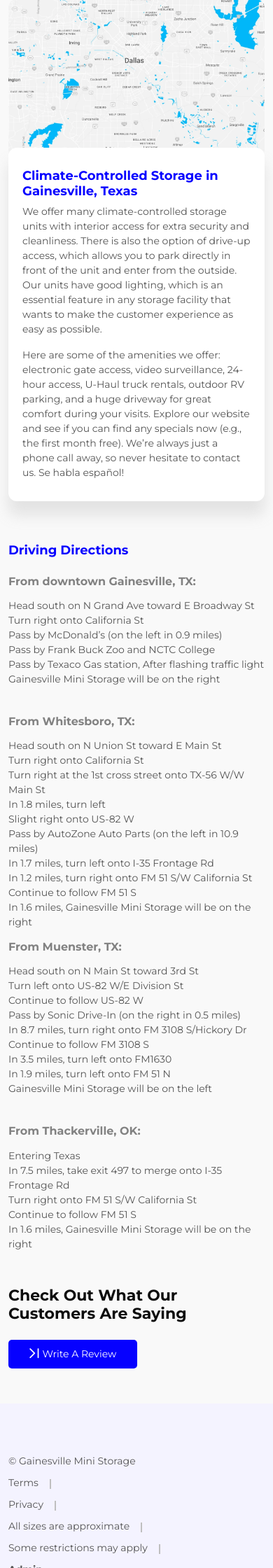
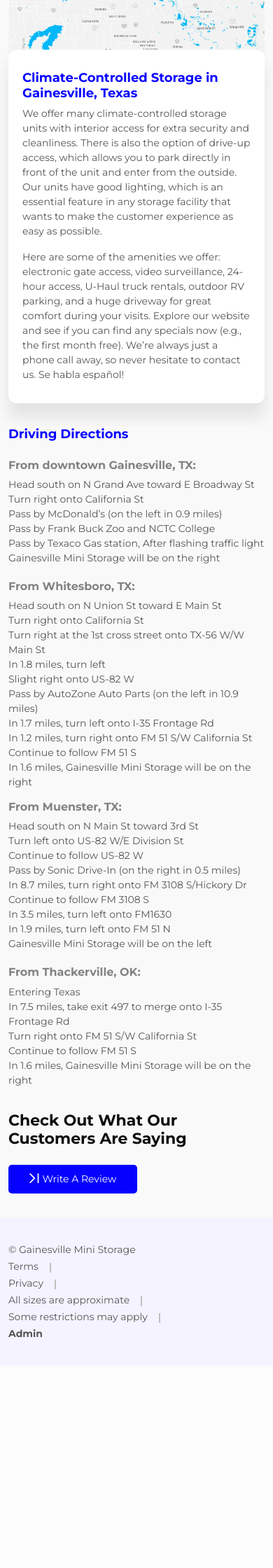
Before and after one commit to obaedulislam/gainesville-mini-storage, a PHP site: page /unit-prices.php in a window 390 px wide. Shown: the part 2600-4840 px from the top of the page at 70% size. After the commit the page ends 4511 px from the top, so only its background shows below. Run offline with PHP 8.4, Linux system fonts and the light colour scheme; some libraries are stand-ins or nearby versions.

Commit message:
Done All tunning

```diff
--- a/css/scss/common/_common.scss
+++ b/css/scss/common/_common.scss
@@ -245,8 +245,14 @@ main {
 
   /*Padding CSS*/
   .first-padding {
-    padding-top: 40px;
-    padding-bottom: 40px;
+    padding-top: 34px;
+    padding-bottom: 34px;
+    &.top-no-padding {
+      padding-top: 0;
+    }
+    &.bottom-no-padding {
+      padding-bottom: 0 !important;
+    }
   }
 
   //Common Margin
--- a/css/scss/components/_faqs.scss
+++ b/css/scss/components/_faqs.scss
@@ -101,7 +101,7 @@ FAQs Page CSS End
 
   .faqs-section {
     .accordion-button {
-      font-size: 18px;
+      font-size: 16px;
     }
     .accordion-body {
       p {
@@ -126,12 +126,6 @@ FAQs Page CSS End
 
 //Small Device CSS start
 @media (min-width: 0px) and (max-width: 576px) {
-  .faqs-section {
-    .accordion-button {
-      font-size: 16px;
-    }
-  }
-  //Faqs Content Section CSS End
 }
 
 /** ============================ Responsive CSS End ============================ **/
--- a/css/scss/components/_footer.scss
+++ b/css/scss/components/_footer.scss
@@ -100,6 +100,7 @@
 // Small Device CSS start
 @media (min-width: 0px) and (max-width: 768px) {
   .footer-section {
+    padding: 34px 0;
     p {
       font-size: 16px;
       &.copyright-text {
@@ -107,12 +108,12 @@
       }
     }
     .footer-menu {
-      margin-top: 20px;
+      margin-top: 0;
       ul {
         li {
           display: block;
           text-align: left;
-          margin: 7px 0;
+          margin: 0 0;
           &::after {
             display: none;
           }
--- a/css/scss/components/_home.scss
+++ b/css/scss/components/_home.scss
@@ -219,6 +219,17 @@ Home Page CSS End
     }
   }
   //Banner Section CSS End
+
+  .location-section {
+    .storage-unit {
+      .map-wrapper {
+        .map-content {
+          padding: 30px 20px;
+        }
+      }
+    }
+  }
+  //Location Section CSS End
 }
 
 //Extra Small or Mobile Device CSS start
@@ -252,7 +263,6 @@ Home Page CSS End
           }
         }
         .map-content {
-          padding: 30px 20px;
           margin-top: -15px;
         }
       }
--- a/css/scss/components/_unit-prices.scss
+++ b/css/scss/components/_unit-prices.scss
@@ -710,13 +710,28 @@ Unit Prices Page CSS End
   //Call Modal End
 
   .checkout-cta-section {
-    padding: 50px 0;
+    padding: 34px 0;
   }
   // CTA CSS End
 
   .call-modal .modal-dialog .modal-content .modal-body p {
     font-size: 16px;
   }
+
+  /** == Driving Direction CSS Start == **/
+  .driving-directions-section {
+    .driving-direction-content {
+      &.top-margin {
+        margin-top: 20px;
+      }
+      p {
+        &.common-margin {
+          margin-top: 7px;
+        }
+      }
+    }
+  }
+  /** == Driving Direction CSS End == **/
 }
 
 //Extra Small Device CSS start
--- a/css/style.css
+++ b/css/style.css
@@ -333,8 +333,12 @@ main {
 
   /*Padding CSS*/
   .first-padding {
-    padding-top: 40px;
-    padding-bottom: 40px; }
+    padding-top: 34px;
+    padding-bottom: 34px; }
+    .first-padding.top-no-padding {
+      padding-top: 0; }
+    .first-padding.bottom-no-padding {
+      padding-bottom: 0 !important; }
 
   .common-margin {
     margin-top: 15px; }
@@ -695,16 +699,18 @@ header {
     .footer-section .footer-menu ul li {
       margin: 7px 10px; } }
 @media (min-width: 0px) and (max-width: 768px) {
+  .footer-section {
+    padding: 34px 0; }
     .footer-section p {
       font-size: 16px; }
       .footer-section p.copyright-text {
         text-align: left; }
     .footer-section .footer-menu {
-    margin-top: 20px; }
+      margin-top: 0; }
       .footer-section .footer-menu ul li {
         display: block;
         text-align: left;
-      margin: 7px 0; }
+        margin: 0 0; }
         .footer-section .footer-menu ul li::after {
           display: none; }
         .footer-section .footer-menu ul li a {
@@ -852,7 +858,10 @@ Home Page CSS End
       margin-top: 5px;
       font-size: 20px; }
     .banner-section .container .affiliate {
-      display: none; } }
+      display: none; }
+
+  .location-section .storage-unit .map-wrapper .map-content {
+    padding: 30px 20px; } }
 @media (min-width: 0px) and (max-width: 576px) {
   .banner-section .container {
     min-height: unset; }
@@ -868,7 +877,6 @@ Home Page CSS End
     .location-section .storage-unit .map-wrapper .two i.icon-two {
       font-size: 60px; }
   .location-section .storage-unit .map-wrapper .map-content {
-    padding: 30px 20px;
     margin-top: -15px; }
   .location-section .first-padding {
     padding: 20px 0; } }
@@ -1327,10 +1335,18 @@ Unit Prices Page CSS End
           margin-top: 20px; }
 
   .checkout-cta-section {
-    padding: 50px 0; }
+    padding: 34px 0; }
 
   .call-modal .modal-dialog .modal-content .modal-body p {
-    font-size: 16px; } }
+    font-size: 16px; }
+
+  /** == Driving Direction CSS Start == **/
+  .driving-directions-section .driving-direction-content.top-margin {
+    margin-top: 20px; }
+  .driving-directions-section .driving-direction-content p.common-margin {
+    margin-top: 7px; }
+
+  /** == Driving Direction CSS End == **/ }
 @media (min-width: 0px) and (max-width: 576px) {
   .banner-section.unit-prices-banner {
     padding: 40px 0; }
@@ -1773,7 +1789,7 @@ FAQs Page CSS End
     padding: 40px 0; }
 
   .faqs-section .accordion-button {
-    font-size: 18px; }
+    font-size: 16px; }
   .faqs-section .accordion-body p {
     max-width: 100%; }
 
@@ -1784,9 +1800,6 @@ FAQs Page CSS End
 
   .accordion-flush .accordion-item .accordion-button:not(.collapsed)::after {
     background-size: 16px; } }
-@media (min-width: 0px) and (max-width: 576px) {
-  .faqs-section .accordion-button {
-    font-size: 16px; } }
 /** ============================ Responsive CSS End ============================ **/
 /** =========================
 Contact Us Page CSS Start
--- a/nearby.php
+++ b/nearby.php
@@ -43,7 +43,7 @@
         </div>
         <!--Page small description End-->
 
-        <div class="storage-unit first-padding">
+        <div class="storage-unit first-padding bottom-no-padding">
           <div class="row">
             <div class="col-xl-5 col-lg-6 col-md-12 d-flex align-items-center order-lg-0 order-1">
               <div class="map-wrapper">
--- a/unit-prices.php
+++ b/unit-prices.php
@@ -49,7 +49,7 @@
     <!--|| Banner Section End ||-->
 
     <!--|| Office Access Time Section Start ||-->
-    <section class="office-time-section first-padding">
+    <section class="office-time-section first-padding bottom-no-padding">
       <div class="container">
         <div class="row">
           <div class="col-md-6 col-sm-6 col-12">
@@ -103,7 +103,7 @@
 
 
     <!--|| Unit Filter Section Start ||-->
-    <section class="unit-filter-section first-padding">
+    <section class="unit-filter-section first-padding top-no-padding">
       <div class="container">
         <div class="row">
 
@@ -714,7 +714,7 @@
     <!--|| Feature Section End ||-->
 
     <!--|| Feature Section Mobile Start ||-->
-    <section class="feature-section first-padding d-lg-none d-block">
+    <section class="feature-section first-padding d-lg-none d-block top-no-padding">
       <div class="container">
 
         <div class="row">
@@ -726,7 +726,7 @@
           </div>
           <!-- Single feature End -->
 
-          <div class="col-lg-9 col-md-12">
+          <div class="col-lg-9 col-md-12 mt-lg-0 mt-3">
             <div class="row">
 
               <div class="col-md-12">
@@ -827,17 +827,16 @@
     <!--|| Feature Section Mobile End ||-->
 
     <!--|| Location Section Start ||-->
-    <section class="location-section location-bg-none first-padding overflow-hidden">
+    <section class="location-section location-bg-none first-padding overflow-hidden top-no-padding">
       <div class="container">
         <div class="row">
             <div class="feature-head text-center">
-              <p class="feature-num">02</p>
               <h3 >Locations</h3>
             </div>
         </div>
         <!--Feature Heading End-->
 
-        <div class="storage-unit first-padding">
+        <div class="storage-unit first-padding bottom-no-padding">
           <div class="row">
             <div class="col-xl-7 col-lg-6 col-md-12">
               <div class="map-one-img">
@@ -863,7 +862,7 @@
     <!--|| Location Section End ||-->
 
     <!--|| Driving Direction Section Start ||-->
-    <section class="driving-directions-section ">
+    <section class="driving-directions-section top-no-padding">
       <div class="container">
         <h5>Driving Directions</h5>
         <div class="row">
```
Also changed, not shown: index.php (+4 -4 lines), 1 other file. Lines whose indentation alone changed are shown as unchanged.
